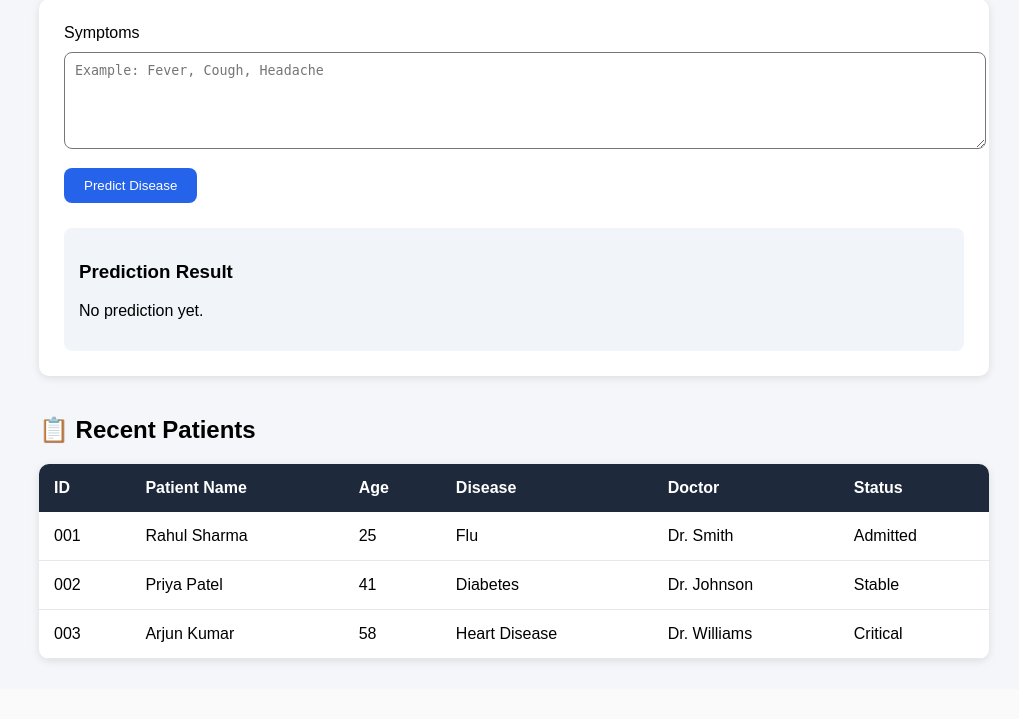
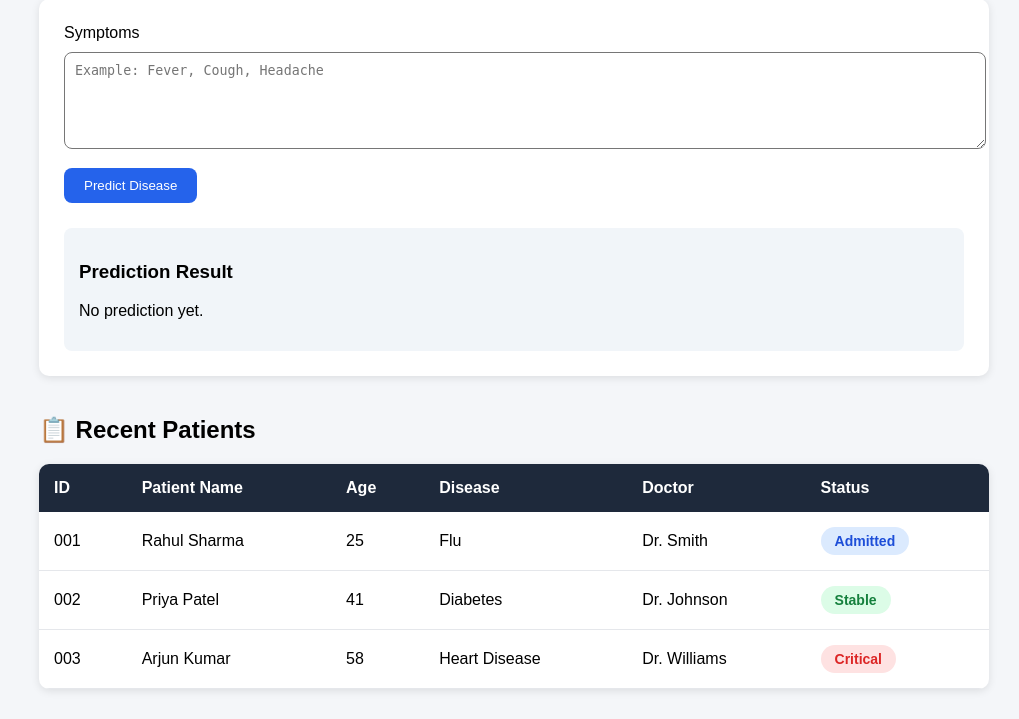
Before and after one commit to nukapraneeth/Hospital_AI_Dashboard, a Flask app: page / in a window 1280 px wide. Shown: the part 1426-2145 px from the top of the page, without its empty margins (261-1280 px from the left). Before the commit the page ends 2090 px from the top, so only its background shows below. Run offline with Flask 3, Linux system fonts and the light colour scheme.

Commit message:
Added dynamic status badges using Jinja

```diff
--- a/static/css/style.css
+++ b/static/css/style.css
@@ -211,6 +211,20 @@ body{
 .dark-mode .patient-table tr:hover{
     background:#334155;
 }
+.dark-mode .admitted{
+    background:#1e40af;
+    color:white;
+}
+
+.dark-mode .stable{
+    background:#166534;
+    color:white;
+}
+
+.dark-mode .critical{
+    background:#991b1b;
+    color:white;
+}
 
 .prediction-section{
     margin-top:40px;
@@ -278,3 +292,29 @@ body{
 .patient-table tr:hover{
     background:#f8fafc;
 }
+/* ===========================
+   Status Badges
+=========================== */
+
+.status{
+    display:inline-block;
+    padding:6px 14px;
+    border-radius:20px;
+    font-size:14px;
+    font-weight:bold;
+}
+
+.admitted{
+    background:#dbeafe;
+    color:#1d4ed8;
+}
+
+.stable{
+    background:#dcfce7;
+    color:#15803d;
+}
+
+.critical{
+    background:#fee2e2;
+    color:#dc2626;
+}
--- a/templates/index.html
+++ b/templates/index.html
@@ -191,7 +191,24 @@
             <td>{{ patient.age }}</td>
             <td>{{ patient.disease }}</td>
             <td>{{ patient.doctor }}</td>
-            <td>{{ patient.status }}</td>
+            <td>{% if patient.status == "Admitted" %}
+            <span class="status admitted">
+                {{ patient.status }}
+            </span>
+                {% elif patient.status == "Stable" %}
+            <span class="status stable">
+                {{ patient.status }}
+            </span>
+                {% elif patient.status == "Critical" %}
+            <span class="status critical">
+                {{ patient.status }}
+            </span>
+                {% else %}
+            <span class="status">
+                {{ patient.status }}
+            </span>
+                {% endif %}
+            </td>
         </tr>
         {% endfor %}
 
```
